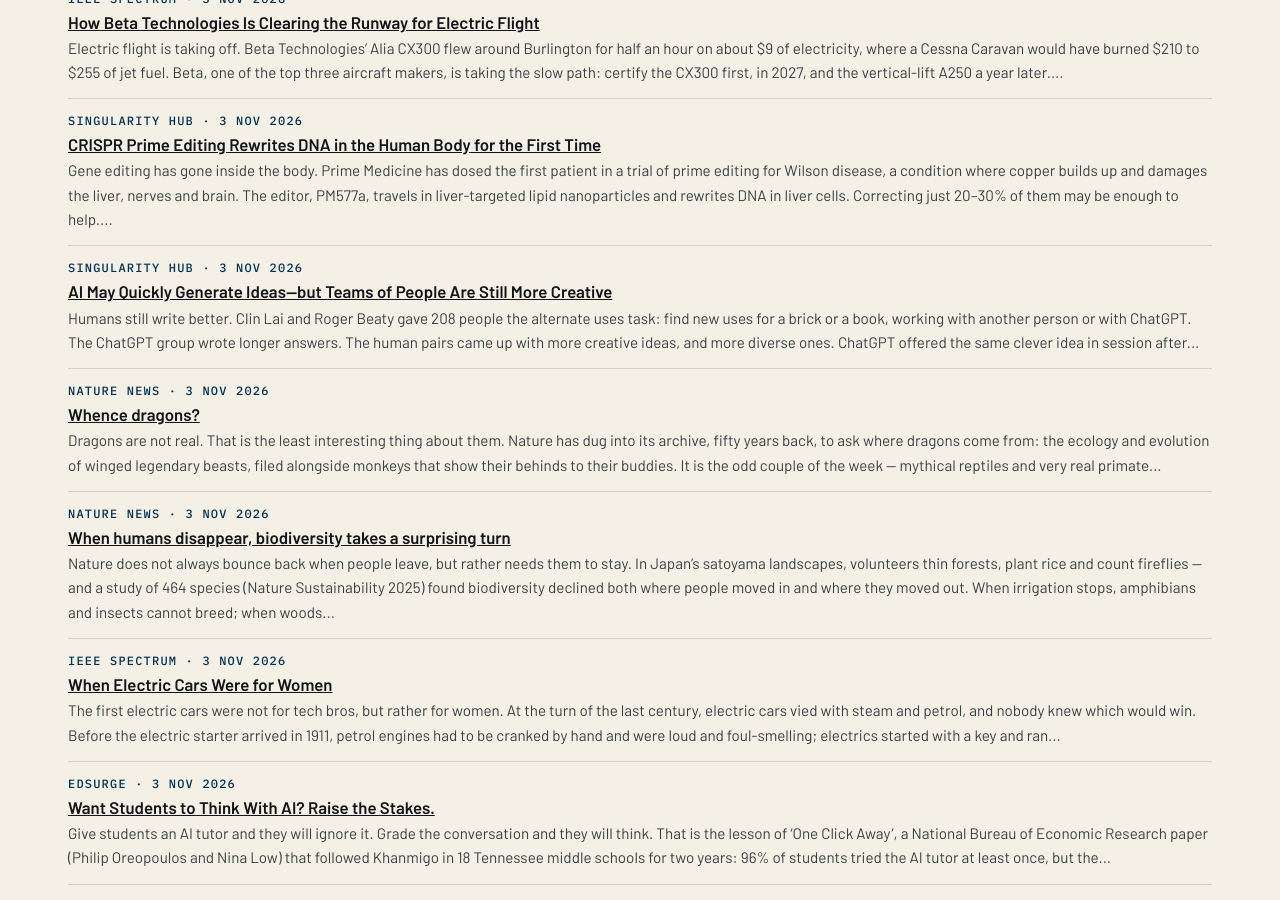
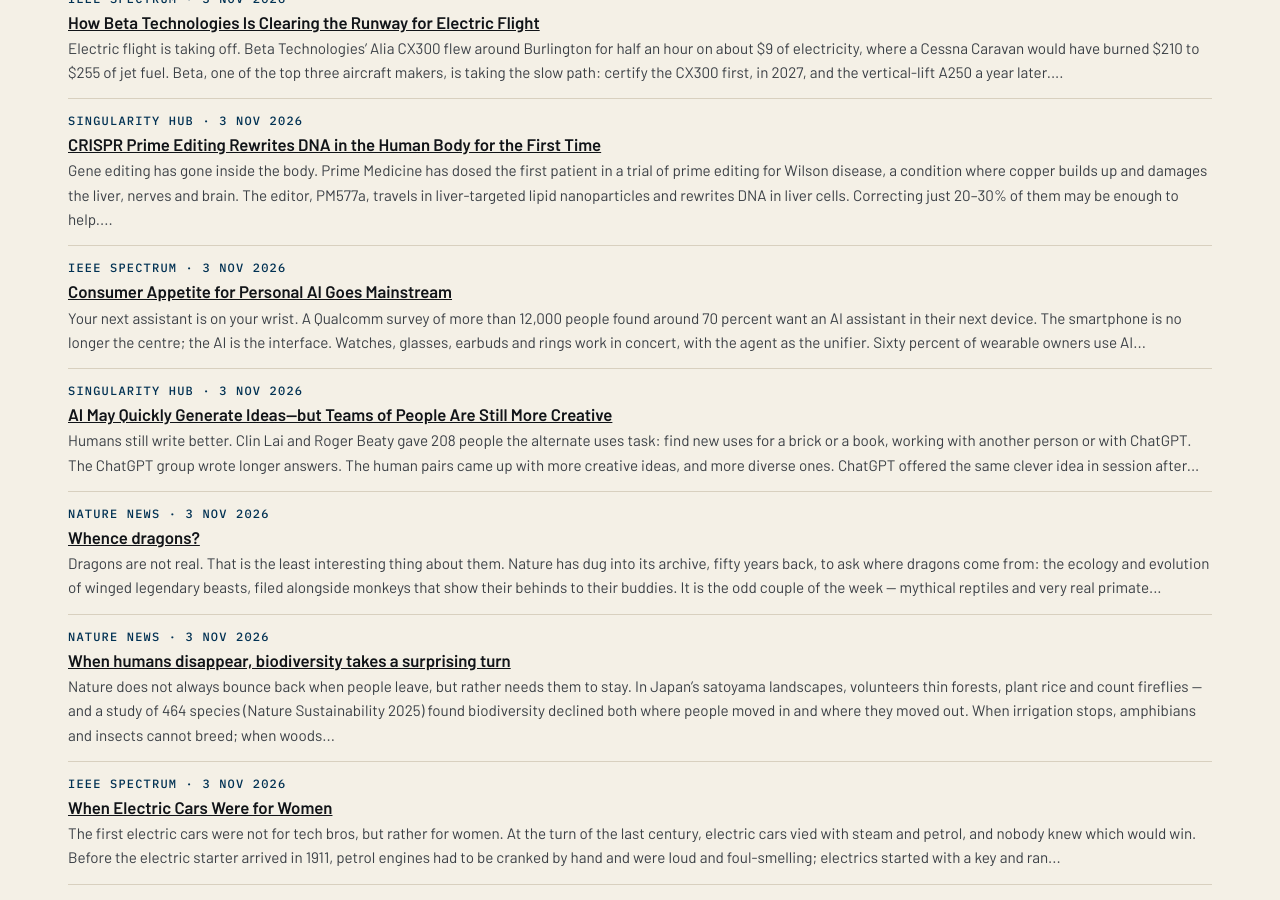
Before and after one commit to katz-news/katz.news, a Jekyll site: the page built from briefs/index.html, in a window 1280 px wide and 900 px high, scrolled down 5363 px. Built offline with Jekyll 4.4.1, drawn with Linux system fonts in a browser that asks for light colours.

Commit message:
Publish 2026-11-06

```diff
--- a/_data/build.yml
+++ b/_data/build.yml
@@ -1 +1 @@
-published_at: 2026-11-06T17:04:11Z
+published_at: 2026-11-06T17:06:43Z
--- /dev/null
+++ b/_posts/briefs/2026-11-05-consumer-appetite-for-personal-ai-goes-mainstream.md
@@ -0,0 +1,9 @@
+---
+published: true
+title: Consumer Appetite for Personal AI Goes Mainstream
+date: 2026-11-03
+section: technology
+source_name: IEEE Spectrum
+source_url: https://spectrum.ieee.org/ai-personal-assistant-intelligent-wearables
+---
+Your next assistant is on your wrist. A Qualcomm survey of more than 12,000 people found around 70 percent want an AI assistant in their next device. The smartphone is no longer the centre; the AI is the interface. Watches, glasses, earbuds and rings work in concert, with the agent as the unifier. Sixty percent of wearable owners use AI at least weekly. The catch is trust: privacy, security and user control top the list of worries. The verdict is personally problematic: everyone wants an assistant that knows everything, as long as it tells no one.
```
